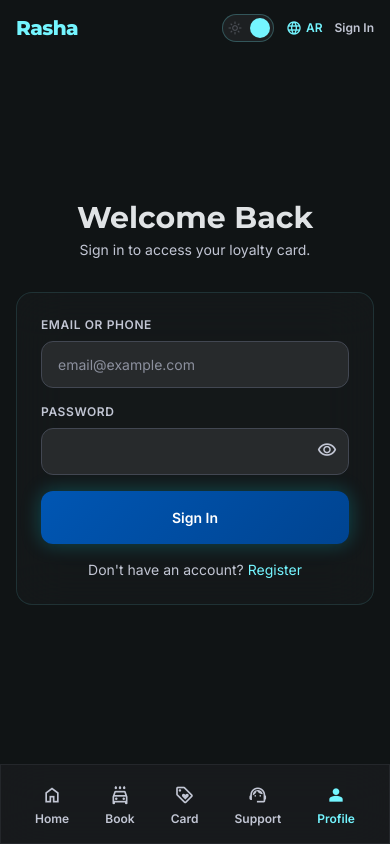
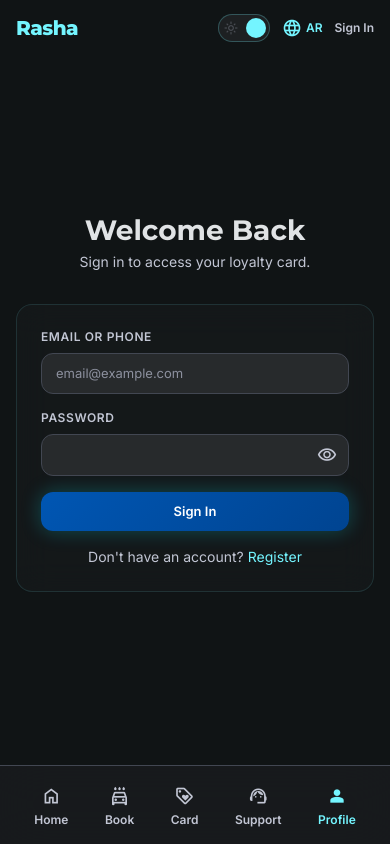
Before and after one commit to Zamdi/Rasha-frontend, a React (Vite) app: page /login in a window 390 px wide. Built offline with nearby package versions, Linux system fonts and the light colour scheme.

Commit message:
Fix Daylight mobile

```diff
--- a/src/components/MobileNav.jsx
+++ b/src/components/MobileNav.jsx
@@ -44,11 +44,17 @@ export default function MobileNav() {
 
   return (
     <nav
-      className="md:hidden fixed bottom-0 left-0 w-full z-50 glass-high border-t border-outline-variant/30 transition-transform duration-300"
-      style={{ transform: visible ? 'translateY(0)' : 'translateY(100%)' }}
+      className="md:hidden fixed bottom-0 left-0 w-full z-50 border-t transition-transform duration-300"
+      style={{
+        background: 'var(--glass-high-bg)',
+        backdropFilter: 'blur(24px)',
+        WebkitBackdropFilter: 'blur(24px)',
+        borderColor: 'var(--color-outline-variant)',
+        transform: visible ? 'translateY(0)' : 'translateY(100%)'
+      }}
     >
       <div className="flex justify-around items-center px-4 py-2">
-        {items.map(item => {
+        {items.filter(item => !(item.to === '/book' && pathname === '/book')).map(item => {
           const active = pathname === item.to
           const to = item.to === '/loyalty' && !customer ? '/login' : item.to
           return (
--- a/src/components/Navbar.jsx
+++ b/src/components/Navbar.jsx
@@ -42,7 +42,9 @@ export default function Navbar() {
         {/* Desktop nav */}
         <div className="hidden md:flex items-center gap-6 text-sm font-semibold">
           <Link to="/" className="text-on-surface-variant hover:text-secondary-fixed transition-colors">{t('Home', 'الرئيسية')}</Link>
-          <Link to="/book" className="text-on-surface-variant hover:text-secondary-fixed transition-colors">{t('Book a Wash', 'احجز غسيل')}</Link>
+          {location.pathname !== '/book' && (
+            <Link to="/book" className="text-on-surface-variant hover:text-secondary-fixed transition-colors">{t('Book a Wash', 'احجز غسيل')}</Link>
+          )}
           {customer && <Link to="/loyalty" className="text-on-surface-variant hover:text-secondary-fixed transition-colors">{t('My Card', 'بطاقتي')}</Link>}
           <Link to="/contact" className="text-on-surface-variant hover:text-secondary-fixed transition-colors">{t('Support', 'الدعم')}</Link>
         </div>
--- a/src/index.css
+++ b/src/index.css
@@ -233,3 +233,18 @@ html.light {
 .fill-icon { font-variation-settings: 'FILL' 1, 'wght' 400, 'GRAD' 0, 'opsz' 24; }
 .rtl-flip { transform: scaleX(1); }
 [dir="rtl"] .rtl-flip { transform: scaleX(-1); }
+
+/* ── Mobile sizing adjustments ─────────────────────────────── */
+@media (max-width: 640px) {
+  body { font-size: 14px; }
+  h1 { font-size: 1.75rem !important; }
+  h2 { font-size: 1.25rem !important; }
+  .btn-primary, .btn-glass, .btn-cyan {
+    padding: 0.625rem 1rem;
+    font-size: 0.8125rem;
+  }
+  .rasha-input, .rasha-select { padding: 0.625rem 0.875rem; font-size: 0.8125rem; }
+  .otp-input { width: 2.5rem; height: 3rem; font-size: 1.1rem; }
+  .glass { backdrop-filter: blur(16px); }
+  .material-symbols-outlined { font-size: 20px; }
+}
--- a/src/pages/Booking.jsx
+++ b/src/pages/Booking.jsx
@@ -5,10 +5,7 @@ import { formatTime } from '../utils/format'
 
 const ALL_SLOTS = ['11:00 AM','12:00 PM','1:00 PM','2:00 PM','3:00 PM','4:00 PM','5:00 PM','6:00 PM','7:00 PM','8:00 PM','9:00 PM','10:00 PM','11:00 PM','12:00 AM']
 
-const tomorrow = () => {
-  const d = new Date(); d.setDate(d.getDate() + 1)
-  return d.toISOString().split('T')[0]
-}
+const today = () => new Date().toISOString().split('T')[0]
 
 export default function Booking() {
   const { t, lang, customer, token, showToast } = useApp()
@@ -23,7 +20,7 @@ export default function Booking() {
     email: customer?.email || '',
     vehicle: '',
     service: location.state?.service || 'full',
-    date: tomorrow(),
+    date: today(),
   })
   const [selectedSlot, setSelectedSlot] = useState('')
   const [slots, setSlots] = useState({ available: [], booked: [] })
--- a/src/pages/Home.jsx
+++ b/src/pages/Home.jsx
@@ -77,7 +77,7 @@ export default function Home() {
                 </div>
                 <button onClick={handleHeroBook}
                   className="w-full py-4 rounded-xl font-extrabold text-sm uppercase tracking-widest hover:opacity-90 transition-opacity"
-                  style={{ background: 'var(--color-secondary-container)', color: '#002022' }}>
+                  style={{ background: '#0052ac', color: '#ffffff' }}>
                   {t('Confirm Appointment', 'تأكيد الحجز')}
                 </button>
               </div>
```
